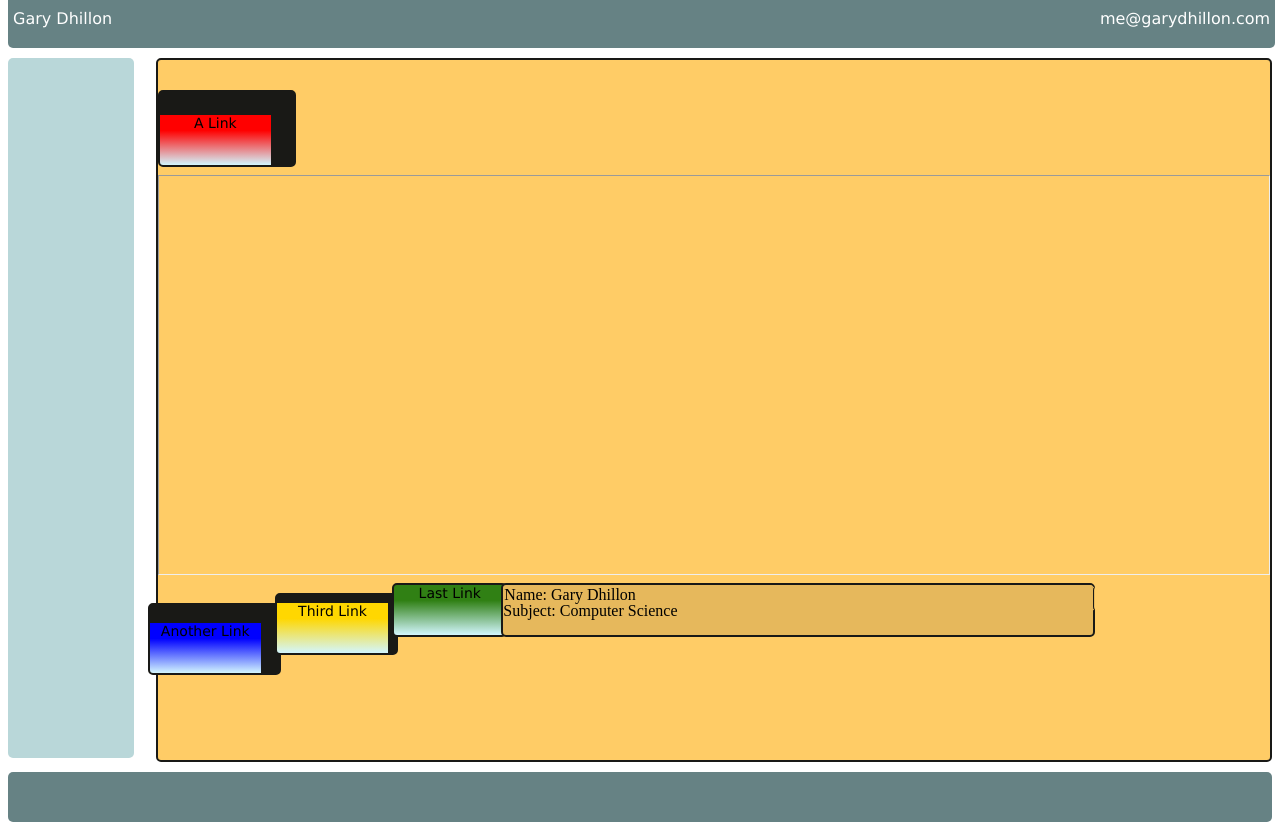
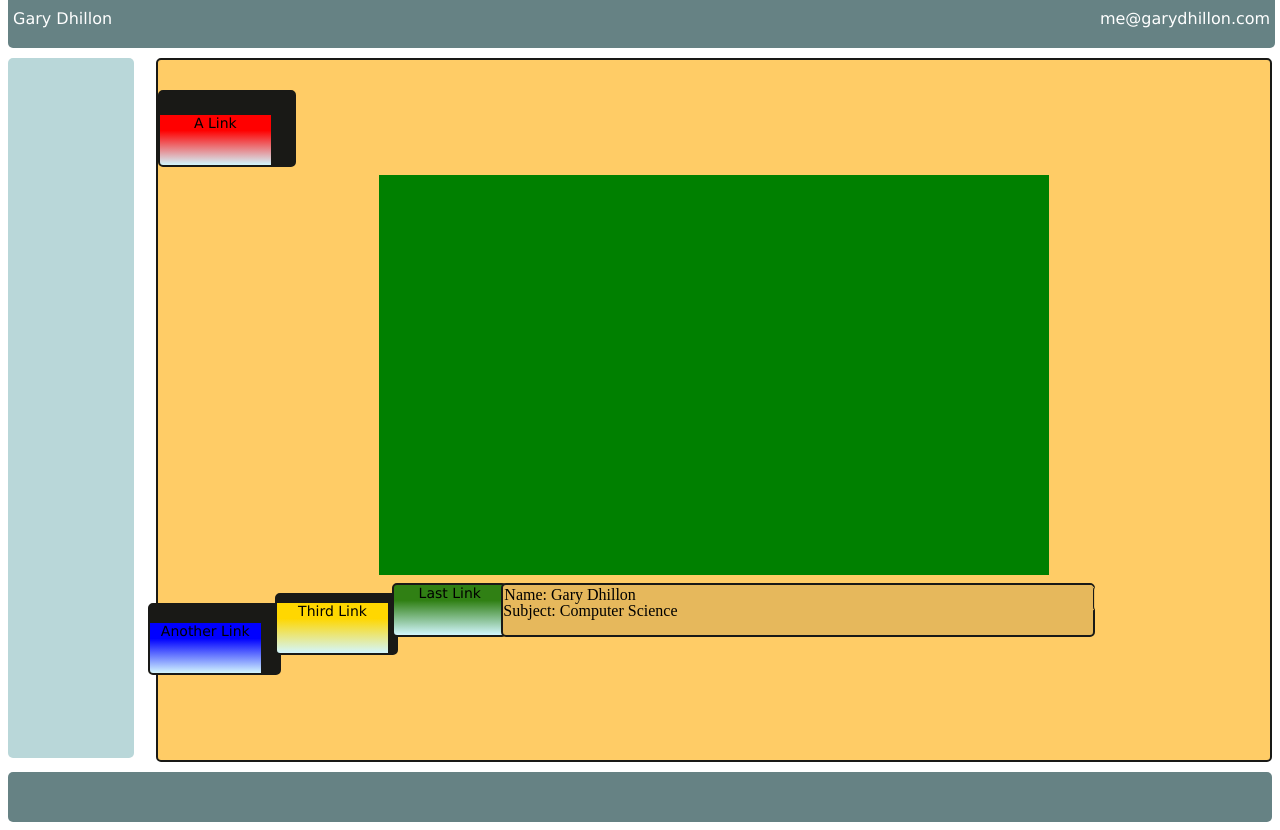
Before and after one commit to GDhllon/GDhllon.github.io, a plain HTML site: page index.html in a window 1280 px wide. Drawn offline with Linux system fonts and the light colour scheme.

Commit message:
Update index.html

```diff
--- a/index.html
+++ b/index.html
@@ -12,7 +12,7 @@
 	    <div class = "left"> </div>
 	    <div class = "right">
 	    	<div id="one">A Link</div>
-	    	<hr size = "400"></hr>
+	    	<hr size = "400" color="green" width="60%" ></hr>
 		<div id="two">Another Link</div>
 		<div id="three">Third Link</div>
 		<div id="four">Last Link</div>
```
